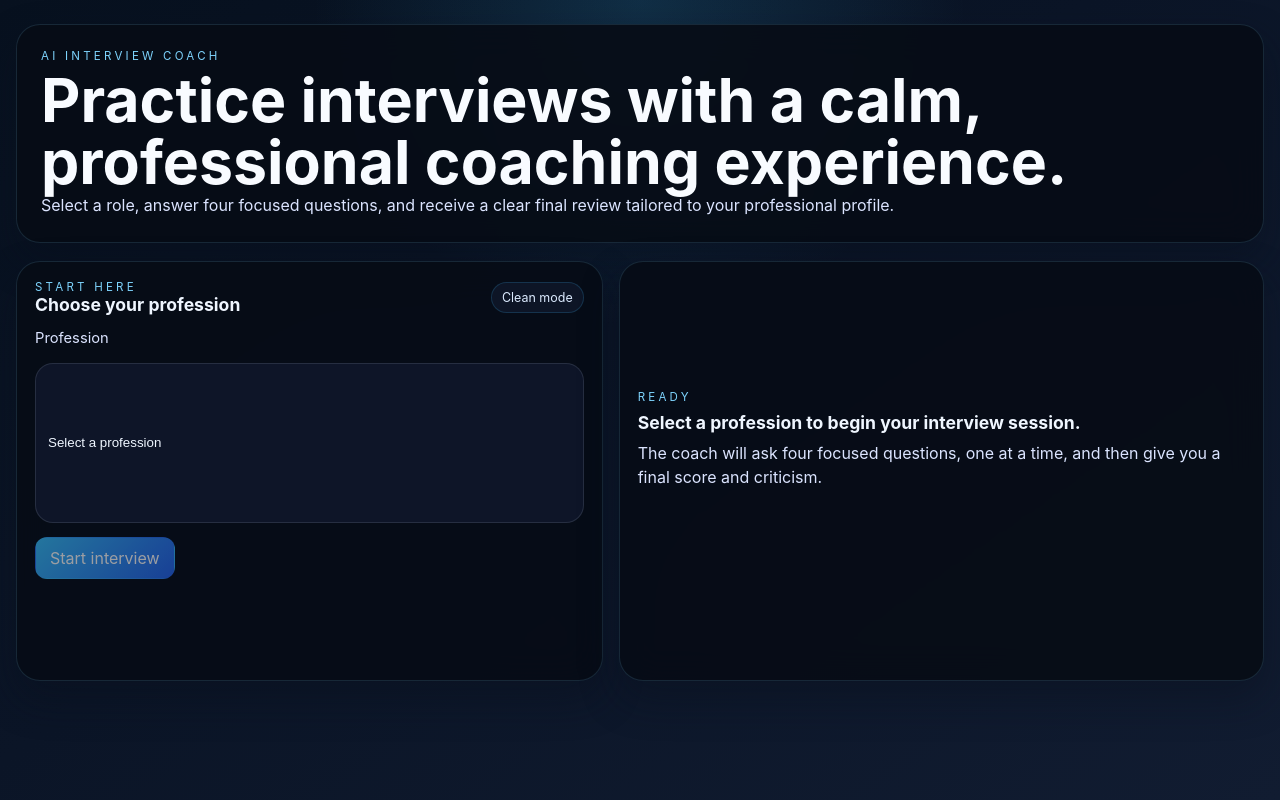
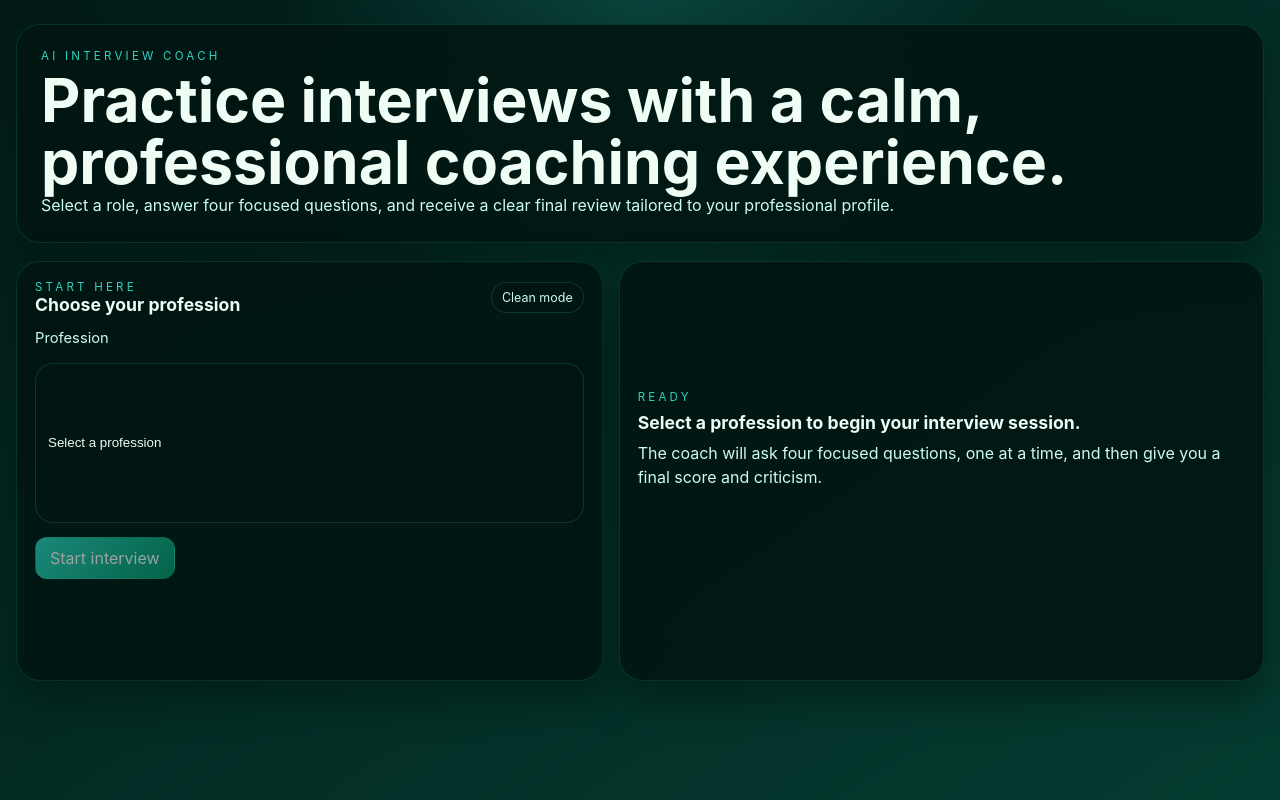
Before and after one commit to Rachitgargg/AI_interview_coach, a React (Vite) app: page / in a window 1280 px wide. Built offline with nearby package versions, Linux system fonts and the light colour scheme.

Commit message:
style: update website colors to a tropical jade theme

```diff
--- a/src/index.css
+++ b/src/index.css
@@ -1,8 +1,8 @@
 :root {
-  color: #eff6ff;
+  color: #ecfdf5;
   background:
-    radial-gradient(circle at top, rgba(56, 189, 248, 0.16), transparent 32%),
-    linear-gradient(145deg, #07111f 0%, #0b1527 45%, #111c31 100%);
+    radial-gradient(circle at top, rgba(45, 212, 191, 0.18), transparent 35%),
+    linear-gradient(145deg, #021a17 0%, #032b24 45%, #053b30 100%);
   font-family: Inter, "Segoe UI", sans-serif;
   font-synthesis: none;
   text-rendering: optimizeLegibility;
@@ -29,10 +29,10 @@ button, textarea { font: inherit; }
 }
 
 .panel {
-  border: 1px solid rgba(125, 211, 252, 0.14);
-  background: rgba(7, 12, 22, 0.92);
+  border: 1px solid rgba(45, 212, 191, 0.15);
+  background: rgba(2, 22, 19, 0.92);
   border-radius: 24px;
-  box-shadow: 0 18px 38px rgba(8, 15, 28, 0.45);
+  box-shadow: 0 18px 38px rgba(2, 20, 17, 0.55);
   backdrop-filter: blur(18px);
 }
 
@@ -46,7 +46,7 @@ button, textarea { font: inherit; }
   text-transform: uppercase;
   letter-spacing: 0.28em;
   font-size: 0.72rem;
-  color: #7dd3fc;
+  color: #2dd4bf;
 }
 
 h1, h2, h3, h4, p { margin: 0; }
@@ -54,18 +54,18 @@ h1, h2, h3, h4, p { margin: 0; }
 h1 {
   font-size: clamp(2.2rem, 6vw, 3.8rem);
   line-height: 1.02;
-  color: #f8fbff;
+  color: #f0fdf4;
   margin-top: 6px;
 }
 
-h2 { font-size: 1.1rem; color: #eff6ff; }
+h2 { font-size: 1.1rem; color: #ecfdf5; }
 
-h3 { font-size: 1.05rem; color: #f8fafc; }
+h3 { font-size: 1.05rem; color: #f0fdf4; }
 
-h4 { font-size: 0.95rem; color: #dbe4ff; margin-bottom: 8px; }
+h4 { font-size: 0.95rem; color: #ccfbf1; margin-bottom: 8px; }
 
 .lede, .muted-copy, .summary-copy {
-  color: #dbe4ff;
+  color: #ccfbf1;
   line-height: 1.55;
 }
 
@@ -74,15 +74,15 @@ h4 { font-size: 0.95rem; color: #dbe4ff; margin-bottom: 8px; }
 .mini-grid { grid-template-columns: repeat(2, 1fr); }
 
 .mini-card {
-  background: linear-gradient(145deg, rgba(10, 18, 30, 0.96), rgba(14, 23, 39, 0.94));
-  border: 1px solid rgba(56, 189, 248, 0.12);
+  background: linear-gradient(145deg, rgba(2, 22, 19, 0.96), rgba(3, 33, 28, 0.94));
+  border: 1px solid rgba(45, 212, 191, 0.12);
   border-radius: 18px;
   padding: 14px;
   display: grid;
   gap: 4px;
 }
 
-.mini-card span { color: #cbd5e1; font-size: 0.92rem; }
+.mini-card span { color: #a7f3d0; font-size: 0.92rem; }
 
 .mini-card strong { color: #fff; font-size: 1.02rem; }
 
@@ -99,9 +99,9 @@ h4 { font-size: 0.95rem; color: #dbe4ff; margin-bottom: 8px; }
   border-radius: 999px;
   padding: 7px 10px;
   font-size: 0.78rem;
-  border: 1px solid rgba(56, 189, 248, 0.18);
-  background: rgba(15, 23, 42, 0.88);
-  color: #dbeafe;
+  border: 1px solid rgba(45, 212, 191, 0.18);
+  background: rgba(2, 22, 19, 0.88);
+  color: #ccfbf1;
 }
 
 .single-column { grid-template-columns: 1fr 1.1fr; }
@@ -134,35 +134,35 @@ h4 { font-size: 0.95rem; color: #dbe4ff; margin-bottom: 8px; }
   text-align: left;
   border-radius: 18px;
   border: 1px solid rgba(148, 163, 184, 0.18);
-  background: linear-gradient(145deg, rgba(9, 16, 27, 0.96), rgba(18, 27, 41, 0.94));
+  background: linear-gradient(145deg, rgba(2, 22, 19, 0.96), rgba(3, 33, 28, 0.94));
   padding: 12px;
-  color: #eff6ff;
+  color: #ecfdf5;
   display: grid;
   gap: 6px;
   cursor: pointer;
   transition: transform 120ms ease, border-color 120ms ease;
 }
 
-.question-card:hover, .question-card.active { transform: translateY(-1px); border-color: #8b5cf6; }
+.question-card:hover, .question-card.active { transform: translateY(-1px); border-color: #2dd4bf; }
 
-.question-card span { color: #cbd5e1; font-size: 0.92rem; }
+.question-card span { color: #a7f3d0; font-size: 0.92rem; }
 
-.question-card small { color: #a78bfa; font-size: 0.82rem; }
+.question-card small { color: #2dd4bf; font-size: 0.82rem; }
 
 .prompt-box {
   margin-top: 12px;
   padding: 12px;
   border-radius: 16px;
-  background: rgba(56, 189, 248, 0.08);
-  border: 1px solid rgba(56, 189, 248, 0.18);
-  color: #ede9fe;
+  background: rgba(45, 212, 191, 0.08);
+  border: 1px solid rgba(45, 212, 191, 0.18);
+  color: #ecfdf5;
 }
 
 .field-label {
   display: inline-block;
   margin-top: 14px;
   font-size: 0.92rem;
-  color: #dbe4ff;
+  color: #ccfbf1;
 }
 
 .answer-box {
@@ -170,9 +170,9 @@ h4 { font-size: 0.95rem; color: #dbe4ff; margin-bottom: 8px; }
   min-height: 160px;
   margin-top: 6px;
   border-radius: 18px;
-  border: 1px solid rgba(148, 163, 184, 0.18);
-  background: rgba(15, 23, 42, 0.95);
-  color: #eff6ff;
+  border: 1px solid rgba(45, 212, 191, 0.18);
+  background: rgba(2, 22, 19, 0.95);
+  color: #ecfdf5;
   padding: 12px;
   resize: vertical;
 }
@@ -191,9 +191,9 @@ h4 { font-size: 0.95rem; color: #dbe4ff; margin-bottom: 8px; }
 
 .primary-btn:hover, .ghost-btn:hover { transform: translateY(-1px); }
 
-.primary-btn { background: linear-gradient(135deg, #38bdf8, #2563eb); color: #fff; }
+.primary-btn { background: linear-gradient(135deg, #2dd4bf, #059669); color: #fff; }
 
-.ghost-btn { background: rgba(30, 41, 59, 0.8); color: #eff6ff; border-color: rgba(148, 163, 184, 0.22); }
+.ghost-btn { background: rgba(4, 47, 46, 0.8); color: #ecfdf5; border-color: rgba(45, 212, 191, 0.22); }
 
 .primary-btn:disabled { opacity: 0.6; cursor: not-allowed; transform: none; }
 
@@ -201,14 +201,14 @@ h4 { font-size: 0.95rem; color: #dbe4ff; margin-bottom: 8px; }
   margin-top: 14px;
   border-radius: 18px;
   padding: 14px;
-  background: rgba(15, 23, 42, 0.88);
-  border: 1px solid rgba(148, 163, 184, 0.18);
+  background: rgba(2, 22, 19, 0.88);
+  border: 1px solid rgba(45, 212, 191, 0.18);
 }
 
-.score-good { color: #86efac; border-color: rgba(34, 197, 94, 0.35); }
+.score-good { color: #34d399; border-color: rgba(52, 211, 153, 0.35); }
 .score-mid { color: #facc15; border-color: rgba(250, 204, 21, 0.35); }
-.score-low { color: #fca5a5; border-color: rgba(248, 113, 113, 0.35); }
-.score-idle { color: #cbd5e1; }
+.score-low { color: #fb7185; border-color: rgba(251, 113, 133, 0.35); }
+.score-idle { color: #a7f3d0; }
 
 .feedback-grid { grid-template-columns: 1fr 1fr; }
 
@@ -216,19 +216,19 @@ h4 { font-size: 0.95rem; color: #dbe4ff; margin-bottom: 8px; }
   margin-top: 12px;
   padding: 12px;
   border-radius: 16px;
-  background: rgba(15, 23, 42, 0.86);
-  border: 1px solid rgba(56, 189, 248, 0.14);
+  background: rgba(2, 22, 19, 0.86);
+  border: 1px solid rgba(45, 212, 191, 0.14);
 }
 
 .progress-copy { display: flex; justify-content: space-between; align-items: center; gap: 8px; margin-bottom: 8px; }
-.progress-copy strong { color: #eff6ff; font-size: 0.95rem; }
-.progress-copy span { color: #bfdbfe; font-size: 0.88rem; }
+.progress-copy strong { color: #ecfdf5; font-size: 0.95rem; }
+.progress-copy span { color: #a7f3d0; font-size: 0.88rem; }
 
 .progress-track {
   width: 100%;
   height: 8px;
   border-radius: 999px;
-  background: rgba(148, 163, 184, 0.16);
+  background: rgba(45, 212, 191, 0.16);
   overflow: hidden;
 }
 
@@ -236,7 +236,7 @@ h4 { font-size: 0.95rem; color: #dbe4ff; margin-bottom: 8px; }
   display: block;
   height: 100%;
   border-radius: inherit;
-  background: linear-gradient(135deg, #38bdf8, #2563eb);
+  background: linear-gradient(135deg, #2dd4bf, #059669);
 }
 
 .analytics-grid {
@@ -248,8 +248,8 @@ h4 { font-size: 0.95rem; color: #dbe4ff; margin-bottom: 8px; }
 .analytics-card {
   border-radius: 16px;
   padding: 12px;
-  background: rgba(15, 23, 42, 0.88);
-  border: 1px solid rgba(148, 163, 184, 0.18);
+  background: rgba(2, 22, 19, 0.88);
+  border: 1px solid rgba(45, 212, 191, 0.18);
 }
 
 .bar-row {
@@ -260,14 +260,14 @@ h4 { font-size: 0.95rem; color: #dbe4ff; margin-bottom: 8px; }
   margin-top: 8px;
 }
 
-.bar-row span, .bar-row strong { color: #dbeafe; font-size: 0.88rem; }
+.bar-row span, .bar-row strong { color: #ccfbf1; font-size: 0.88rem; }
 
 .bar-track {
   height: 8px;
   width: 100%;
   border-radius: 999px;
   overflow: hidden;
-  background: rgba(148, 163, 184, 0.14);
+  background: rgba(45, 212, 191, 0.14);
 }
 
 .bar-fill {
@@ -276,10 +276,10 @@ h4 { font-size: 0.95rem; color: #dbe4ff; margin-bottom: 8px; }
   border-radius: inherit;
 }
 
-.bar-good { background: linear-gradient(135deg, #22c55e, #38bdf8); }
-.bar-weak { background: linear-gradient(135deg, #f59e0b, #fb7185); }
+.bar-good { background: linear-gradient(135deg, #10b981, #2dd4bf); }
+.bar-weak { background: linear-gradient(135deg, #d97706, #fb7185); }
 
-.feedback-grid ul { margin: 0; padding-left: 18px; color: #dbe4ff; line-height: 1.45; }
+.feedback-grid ul { margin: 0; padding-left: 18px; color: #d1fae5; line-height: 1.45; }
 
 @media (max-width: 980px) {
   .content-grid, .mini-grid, .feedback-grid, .single-column { grid-template-columns: 1fr; }
```
